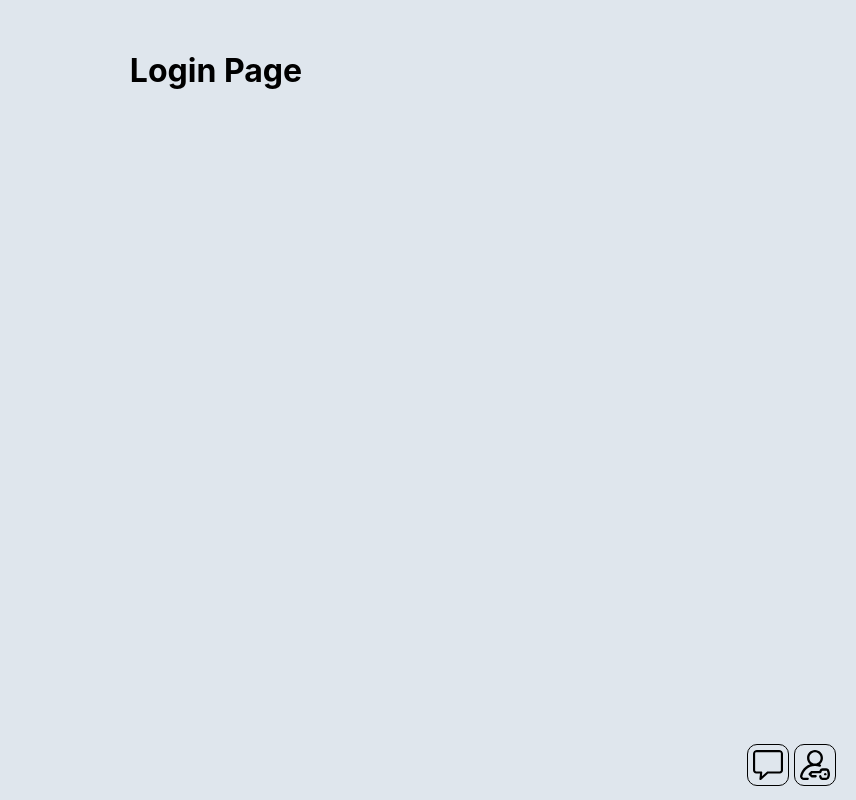
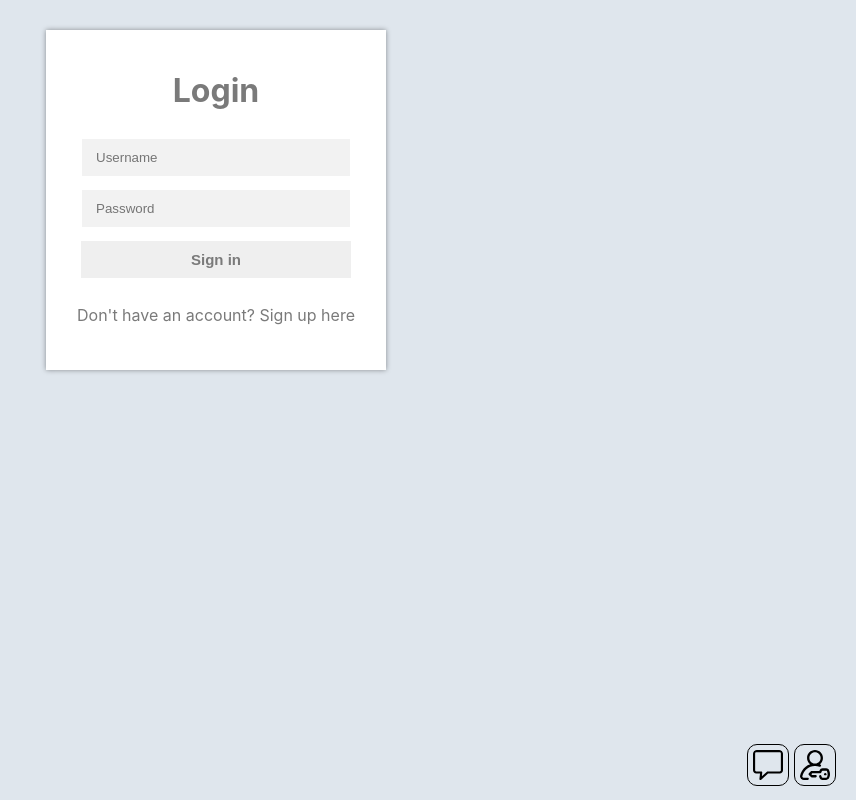
Before and after one commit to mmozhorov/rxjs-chat, a React (Create React App) app in the folder frontend/: page /login in a window 1280 px wide. Shown: the whole page, without its empty margins (424-1280 px from the left). Built offline with nearby package versions, Linux system fonts and the light colour scheme.

Commit message:
Finished login form design

```diff
--- /dev/null
+++ b/frontend/src/components/Login/index.tsx
@@ -0,0 +1,15 @@
+import React from 'react';
+
+import './loginForm.scss';
+
+export const LoginForm = () => {
+    return(
+        <div className="login-form">
+            <h1>Login</h1>
+            <input className="login-form__input" type="text" placeholder="Username" maxLength={30} />
+            <input className="login-form__input" type="password" placeholder="Password" maxLength={30} />
+            <button className="login-form__sign-in">Sign in</button>
+            <p className="login-form__auth-link">Don't have an account? <span>Sign up here</span></p>
+        </div>
+    );
+};
--- /dev/null
+++ b/frontend/src/components/Login/loginForm.scss
@@ -0,0 +1,40 @@
+.login-form{
+  width: 300px;
+  height: 300px;
+  padding: 20px;
+  box-shadow: 0 0 5px rgba(0,0,0,0.4);
+  text-align: center;
+  background-color: #ffffff;
+  color: rgb(122,122,122);
+
+  &__input{
+    width: 80%;
+    height: 37px;
+    margin: 7px 0;
+    padding: 0 14px;
+    border: 0;
+    background-color: #f2f2f2;
+  }
+
+  &__sign-in{
+    width: 90%;
+    height: 37px;
+    margin: 7px 0;
+    border: 0;
+    font-size: 15px;
+    font-weight: 600;
+    color: rgb(122,122,122);
+
+    &:hover{
+      box-shadow: 0 0 5px rgba(0,0,0,0.4);
+    }
+
+    &:active{
+      background-color: #e0e0e0;
+    }
+  }
+
+  &__auth-link{
+    margin-top: 20px;
+  }
+}
--- a/frontend/src/index.css
+++ b/frontend/src/index.css
@@ -15,6 +15,10 @@ ul {
   overflow: hidden;
 }
 
+input[type="text"], input[type="password"], button{
+  outline-width: 0;
+}
+
 .app-container{
   display: flex;
   justify-content: center;
--- a/frontend/src/pages/home.page.tsx
+++ b/frontend/src/pages/home.page.tsx
@@ -1,5 +1,4 @@
 import React from 'react';
-import { Redirect } from 'react-router-dom';
 import Loader from 'react-loader-spinner'
 
 import FriendsService from "../api/friends.service";
@@ -31,7 +30,12 @@ export default class HomePage extends React.Component<any, IHomePage>{
 
     render(){
         const { isLoading } = this.state;
-        //{/*<Redirect to="/login" />*/}
-        return( { isLoading } ? <Loader type="Grid" color="#5a5e63" height={60} width={60}/>: null);
+        return( { isLoading } ?
+            <Loader type="Grid" color="#5a5e63" height={60} width={60} timeout={3000}/> :
+                <React.Fragment>
+                    <Chat/>
+                    <Friends/>
+                </React.Fragment>
+        );
     }
 };
--- a/frontend/src/pages/login.page.tsx
+++ b/frontend/src/pages/login.page.tsx
@@ -1,5 +1,7 @@
 import React from 'react';
 
-const LoginPage = () => <h1>Login Page</h1>;
+import { LoginForm } from "../components/Login";
 
-    export default LoginPage;
+const LoginPage = () => <LoginForm/>;
+
+export default LoginPage;
```
